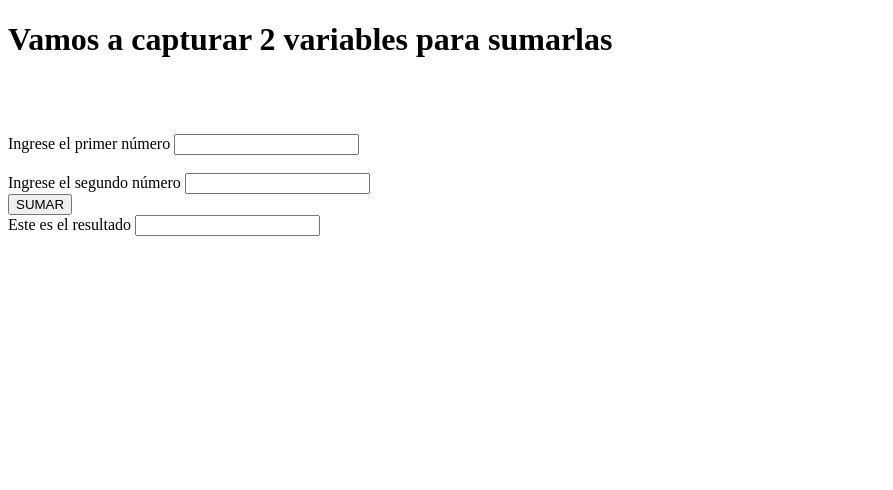
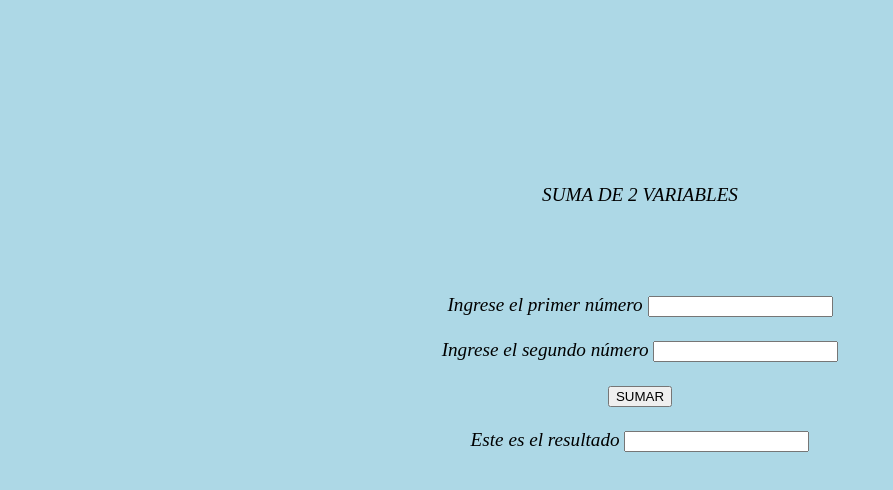
Before and after one commit to celm94/Tarea-08, a plain HTML site: page index.html in a window 1280 px wide. Shown: the whole page, without its empty margins (0-893 px from the left). Drawn offline with Linux system fonts and the light colour scheme.

```diff
--- a/index.html
+++ b/index.html
@@ -4,16 +4,18 @@
     <meta charset="UTF-8">
     <meta name="viewport" content="width=device-width, initial-scale=1.0">
     <title>SUMA EN HTML</title>
-</head>
-<body>
-    <h1>Vamos a capturar 2 variables para sumarlas</h1><br><br><br>
+</head><br><br><br><br><br><br><br><br>
+<center>
+<body style="font-style: oblique; background-color: lightblue; font-size: larger ";
+
+    <h1>SUMA DE 2 VARIABLES</h1> <br><br><br><br><br>
     <!--Campos para asignar los valores-->
 <label for="a">Ingrese el primer número</label>
     <input type="number" id="a" name="A"><br><br>
     <label for="b">Ingrese el segundo número</label>
-    <input type="number" id="b" name="B"><br>
+    <input type="number" id="b" name="B"><br><br>
     <!--El botón para llamar a la función sumar-->
-    <button onclick="sumar()">SUMAR</button><br>
+    <button onclick="sumar()">SUMAR</button><br><br>
     <!--input donde se muestra el resultado-->
     <label for="resultado">Este es el resultado</label>
     <input type="number" id="resultado" name="resultado"><br>
@@ -54,5 +56,6 @@
     document.getElementById("resultado").value = resultado
 }
 </script>
+</center>
 </body>
 </html>
```
Also changed, not shown: 1 other file.
